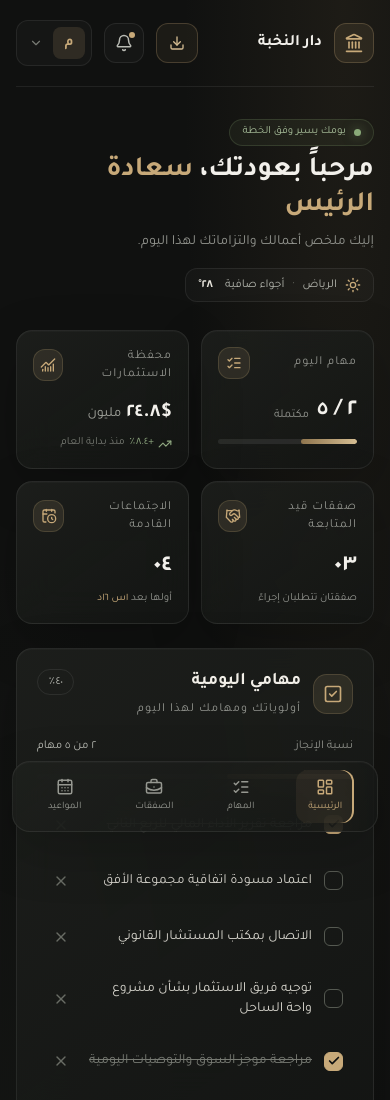
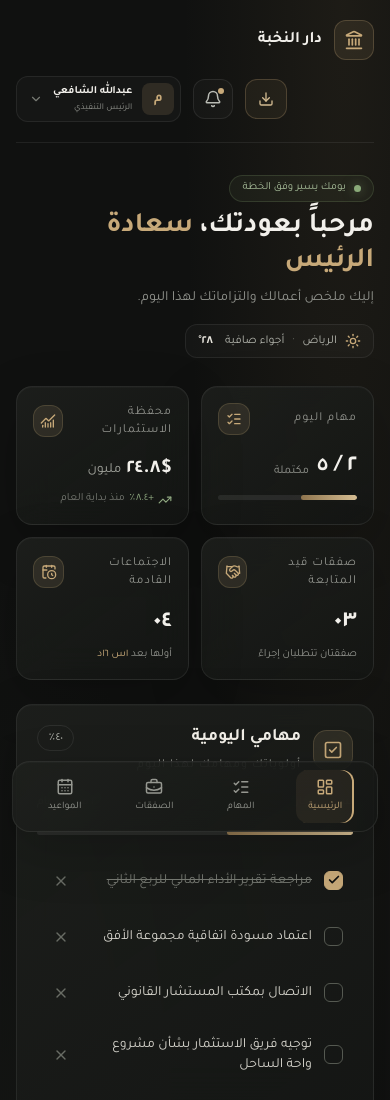
Before and after one commit to Jded0/mo3id-abod, a plain HTML site: page index.html in a window 390 px wide. Shown: the top 1100 px of the page. Drawn offline with nearby package versions, Linux system fonts and the light colour scheme.

Commit message:
Show executive name on mobile

```diff
--- a/index.html
+++ b/index.html
@@ -340,9 +340,9 @@
                         <div
                             class="grid h-8 w-8 place-items-center rounded-lg bg-[#c7a979]/15 text-sm font-bold gold-text">
                             م</div>
-                        <div class="hidden text-right sm:block">
-                            <div class="text-xs font-semibold">عبدالله الشافعي</div>
-                            <div class="text-[10px] text-[#92948e]">الرئيس التنفيذي</div>
+                        <div class="text-right">
+                            <div class="text-[11px] font-semibold sm:text-xs">عبدالله الشافعي</div>
+                            <div class="text-[9px] text-[#92948e] sm:text-[10px]">الرئيس التنفيذي</div>
                         </div><i data-lucide="chevron-down" class="h-3.5 w-3.5 text-[#777a73]"></i>
                     </div>
                 </div>
```
